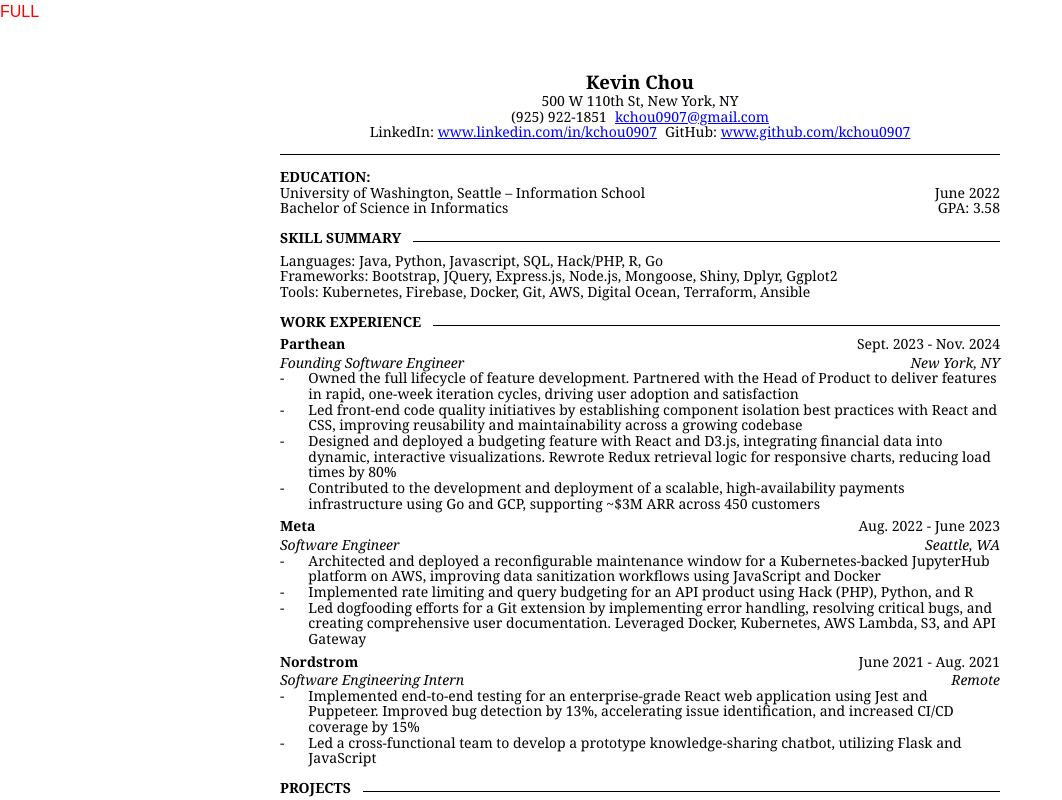
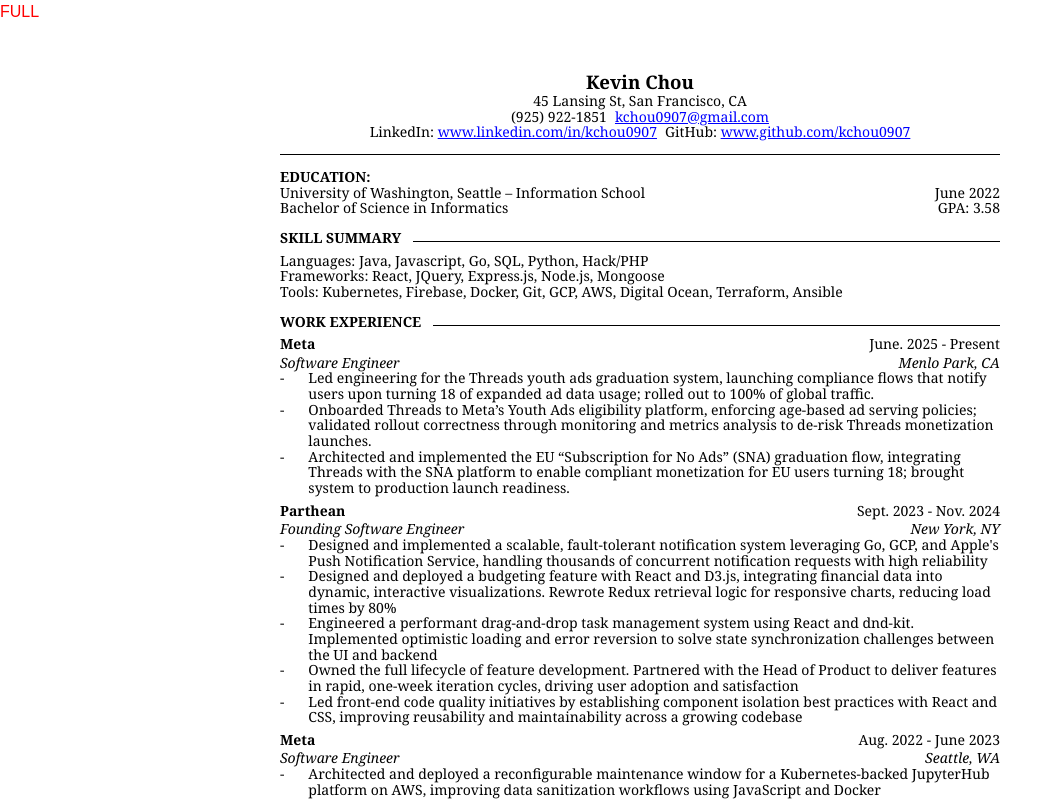
Before and after one commit to kchou0907/resume, a Next.js app: page / in a window 1280 px wide. Shown: the top 800 px of the page, without its empty margins (0-1062 px from the left). Built offline with nearby package versions, Linux system fonts and the light colour scheme.

Commit message:
add most recent work experience (meta)

```diff
--- a/src/app/components/Header/Header.tsx
+++ b/src/app/components/Header/Header.tsx
@@ -9,7 +9,7 @@
             <div className={styles.name}>Kevin Chou</div>
             <div className={styles.contactInfo}>
                 <div className="address">
-                    500 W 110th St, New York, NY
+                    45 Lansing St, San Francisco, CA
                 </div>
                 <div className={`${styles.row}`}>
                     <span>
--- a/src/app/components/SkillSummary/SkillSummary.tsx
+++ b/src/app/components/SkillSummary/SkillSummary.tsx
@@ -9,13 +9,13 @@
                 <SectionTitle title="Skill Summary"/>
                 <ul>
                     <li className={globalResumeStyles.listItem}>
-                        Languages: Java, Python, Javascript, SQL, Hack/PHP, R, Go
+                        Languages: Java, Javascript, Go, SQL, Python, Hack/PHP
                     </li>
                     <li className={globalResumeStyles.listItem}>
-                        Frameworks: Bootstrap, JQuery, Express.js, Node.js, Mongoose, Shiny, Dplyr, Ggplot2
+                        Frameworks: React, JQuery, Express.js, Node.js, Mongoose
                     </li>
                     <li className={globalResumeStyles.listItem}>
-                        Tools: Kubernetes, Firebase, Docker, Git, AWS, Digital Ocean, Terraform, Ansible
+                        Tools: Kubernetes, Firebase, Docker, Git, GCP, AWS, Digital Ocean, Terraform, Ansible
                     </li>
                 </ul>
             </div>
--- a/src/app/components/WorkExperience/atoms/WorkExperience.tsx
+++ b/src/app/components/WorkExperience/atoms/WorkExperience.tsx
@@ -1,27 +1,41 @@
 import React from "react";
 import globalResumeStyles from "../../../styles/Resume.module.css";
 
-interface WorkExperienceProps {
+interface BaseWorkExperienceProps {
     companyName: string;
     roleName: string;
     startMonth: string;
     startYear: string;
-    endMonth: string;
-    endYear: string;
     location: string;
     highlights: string[];
 }
 
-const WorkExperience: React.FC<WorkExperienceProps> = ({
+type WorkExperienceProps = BaseWorkExperienceProps & (
+    | {
+        isCurrentPosition: true;
+        endMonth?: never;
+        endYear?: never;
+    }
+    | {
+        isCurrentPosition?: false;
+        endMonth: string;
+        endYear: string;
+    }
+);
+
+const WorkExperience: React.FC<WorkExperienceProps> = (props) => {
+    const {
         companyName,
         roleName,
         startMonth,
         startYear,
-    endMonth,
-    endYear,
         location,
         highlights,
-}) => {
+    } = props;
+
+    const endDate = props.isCurrentPosition
+        ? "Present"
+        : `${props.endMonth} ${props.endYear}`;
 
     const highlightedExperience = highlights.map((description, index) => {
         return (
@@ -36,7 +50,7 @@
             <div>
                 <div className={globalResumeStyles.row}>
                     <div className={globalResumeStyles.subsectionTitle}>{companyName}</div>
-                    <div>{startMonth} {startYear} - {endMonth} {endYear}</div>
+                    <div>{startMonth} {startYear} - {endDate}</div>
                 </div>
 
                 <div className={globalResumeStyles.row}>
--- /dev/null
+++ b/src/app/components/WorkExperience/components/Meta_IC4.tsx
@@ -0,0 +1,31 @@
+import React from "react";
+import WorkExperience from "../atoms/WorkExperience";
+
+const Meta_IC4: React.FC = () => {
+  const highlightedExperiences: string[] = [
+    `Led engineering for the Threads youth ads graduation system, launching
+        compliance flows that notify users upon turning 18 of expanded ad data
+        usage; rolled out to 100% of global traffic.`,
+    `Onboarded Threads to Meta’s Youth Ads eligibility platform, enforcing
+        age-based ad serving policies; validated rollout correctness through
+        monitoring and metrics analysis to de-risk Threads monetization launches.`,
+    `Architected and implemented the EU “Subscription for No Ads” (SNA)
+        graduation flow, integrating Threads with the SNA platform to enable
+        compliant monetization for EU users turning 18; brought system to
+        production launch readiness.`,
+  ];
+
+  return (
+    <WorkExperience
+      companyName="Meta"
+      startMonth="June."
+      startYear="2025"
+      isCurrentPosition={true}
+      roleName="Software Engineer"
+      location="Menlo Park, CA"
+      highlights={highlightedExperiences}
+    />
+  );
+};
+
+export default Meta_IC4;
--- a/src/app/components/WorkExperience/components/Parthean.tsx
+++ b/src/app/components/WorkExperience/components/Parthean.tsx
@@ -4,7 +4,6 @@
 import { SweExperienceBias } from "../interfaces/sweExperienceBias";
 
 const Parthean: React.FC<SweExperienceBias> = ({ bias = ResumeTypes.FULL }) => {
-
   const frontendBias: string[] = [
     `Designed and deployed a budgeting feature with React and D3.js,
         integrating financial data into dynamic, interactive
@@ -12,29 +11,29 @@
         charts, reducing load times by 80%`,
     `Engineered a performant drag-and-drop task management system using
         React and dnd-kit. Implemented optimistic loading and error reversion
-        to solve state synchronization challenges between the UI and backend`
-    ]
+        to solve state synchronization challenges between the UI and backend`,
+  ];
 
   const PAYMENTS_INFRASTRUCTURE_HIGHLIGHT: string = `Contributed to the
     development and deployment of a scalable, high-availability payments
     infrastructure using Go and GCP, supporting ~$3M ARR across 450 customers`;
 
+  const NOTIFICATIONS_INFRASTRUCTURE_HIGHLIGHT: string = `Designed and
+    implemented a scalable, fault-tolerant notification system leveraging Go,
+    GCP, and Apple's Push Notification Service, handling thousands
+    of concurrent notification requests with high reliability`;
+
   const backendBias: string[] = [
-        `Designed and implemented a scalable, fault-tolerant notification
-        system leveraging Go, GCP, and Apple's Push Notification Service,
-        capable of processing thousands of concurrent notification requests
-        with high reliability`,
+    NOTIFICATIONS_INFRASTRUCTURE_HIGHLIGHT,
     PAYMENTS_INFRASTRUCTURE_HIGHLIGHT,
-    ]
+  ];
 
   const fullstackBias: string[] = [
-        `Designed and deployed a budgeting feature with React and D3.js,
-        integrating financial data into dynamic, interactive
-        visualizations. Rewrote Redux retrieval logic for responsive
-        charts, reducing load times by 80%`,
-        PAYMENTS_INFRASTRUCTURE_HIGHLIGHT,
-    ]
+    NOTIFICATIONS_INFRASTRUCTURE_HIGHLIGHT,
+    ...frontendBias
+  ];
 
+  // Shared between all of the resumes, regardless of front/backend/full
   let highlightedExperiences: string[] = [
     `Owned the full lifecycle of feature development. Partnered with the
         Head of Product to deliver features in rapid, one-week iteration cycles,
@@ -45,22 +44,13 @@
   ];
   switch (bias) {
     case ResumeTypes.FULL:
-            highlightedExperiences = [
-                ...highlightedExperiences,
-                ...fullstackBias
-            ]
+      highlightedExperiences = [...fullstackBias, ...highlightedExperiences];
       break;
     case ResumeTypes.FRONTEND:
-            highlightedExperiences = [
-                ...highlightedExperiences,
-                ...frontendBias
-            ]
+      highlightedExperiences = [...frontendBias, ...highlightedExperiences];
       break;
     case ResumeTypes.BACKEND:
-            highlightedExperiences = [
-                ...highlightedExperiences,
-                ...backendBias
-            ]
+      highlightedExperiences = [...backendBias, ...highlightedExperiences];
       break;
   }
 
@@ -75,7 +65,7 @@
       location="New York, NY"
       highlights={highlightedExperiences}
     />
-    )
-}
+  );
+};
 
 export default Parthean;
--- a/src/app/resumes/Fullstack.tsx
+++ b/src/app/resumes/Fullstack.tsx
@@ -6,10 +6,9 @@
 import SectionTitle from "../components/atoms/SectionTitle";
 import Parthean from "../components/WorkExperience/components/Parthean";
 import Meta from "../components/WorkExperience/components/Meta";
-import Nordstrom from "../components/WorkExperience/components/Nordstrom";
 import Spotty from "../components/Projects/atoms/Spotty";
-import Dubhacks from "../components/LeadershipExperience/atoms/Dubhacks";
 import Homelab from "../components/Projects/atoms/Homelab";
+import Meta_IC4 from "../components/WorkExperience/components/Meta_IC4";
 
 const FullstackResume: React.FC = () => {
   return (
@@ -28,9 +27,9 @@
         <SectionTitle title="Work Experience" />
 
         <div>
+          <Meta_IC4 />
           <Parthean />
           <Meta />
-          <Nordstrom />
         </div>
       </div>
 
@@ -39,11 +38,6 @@
         <Homelab />
         <Spotty />
       </div>
-
-      <div className={globalResumeStyles.section}>
-        <SectionTitle title="Leadership Experience" />
-        <Dubhacks />
-      </div>
     </div>
   );
 };
```
Lines whose indentation alone changed are shown as unchanged.
